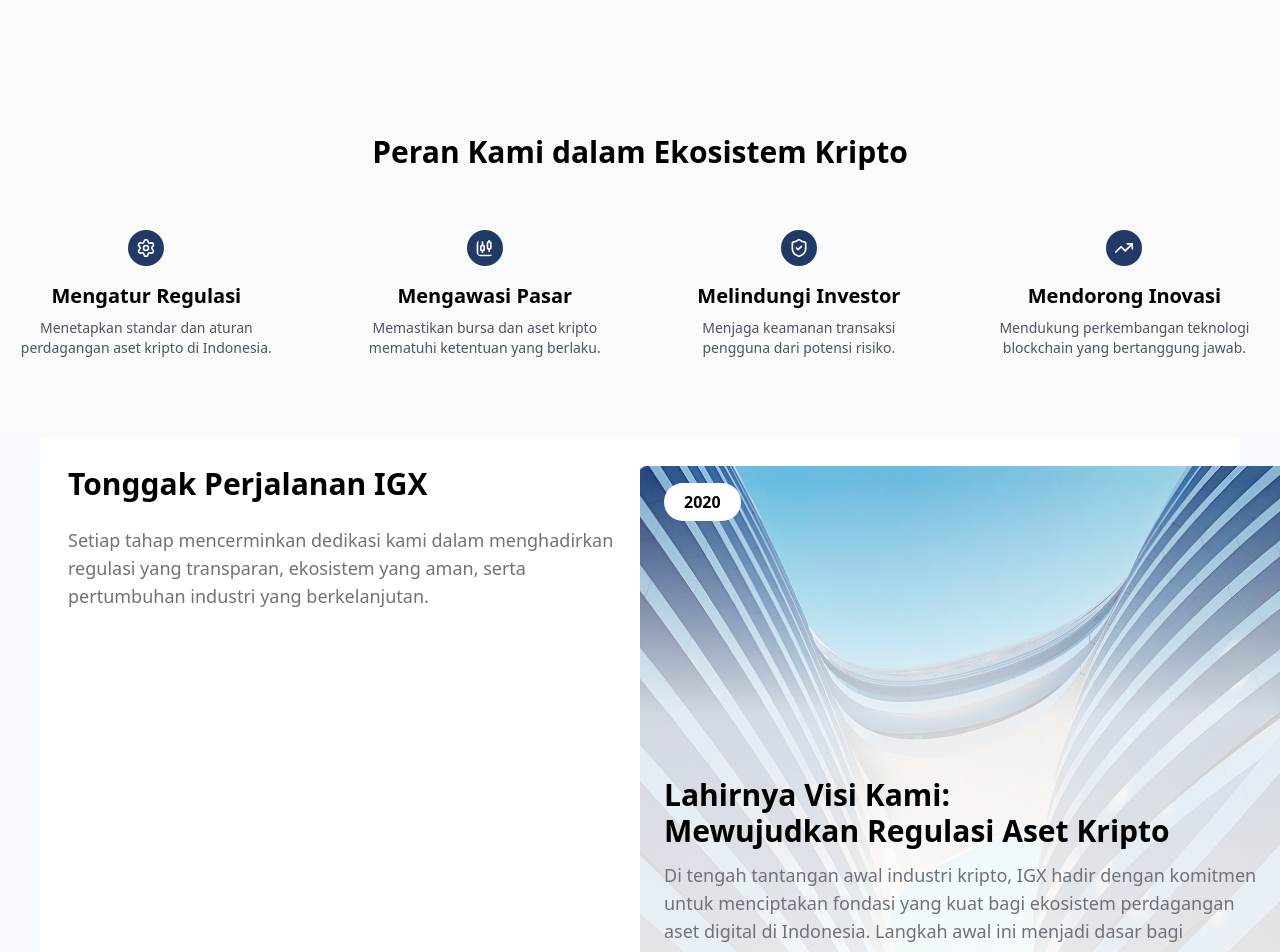
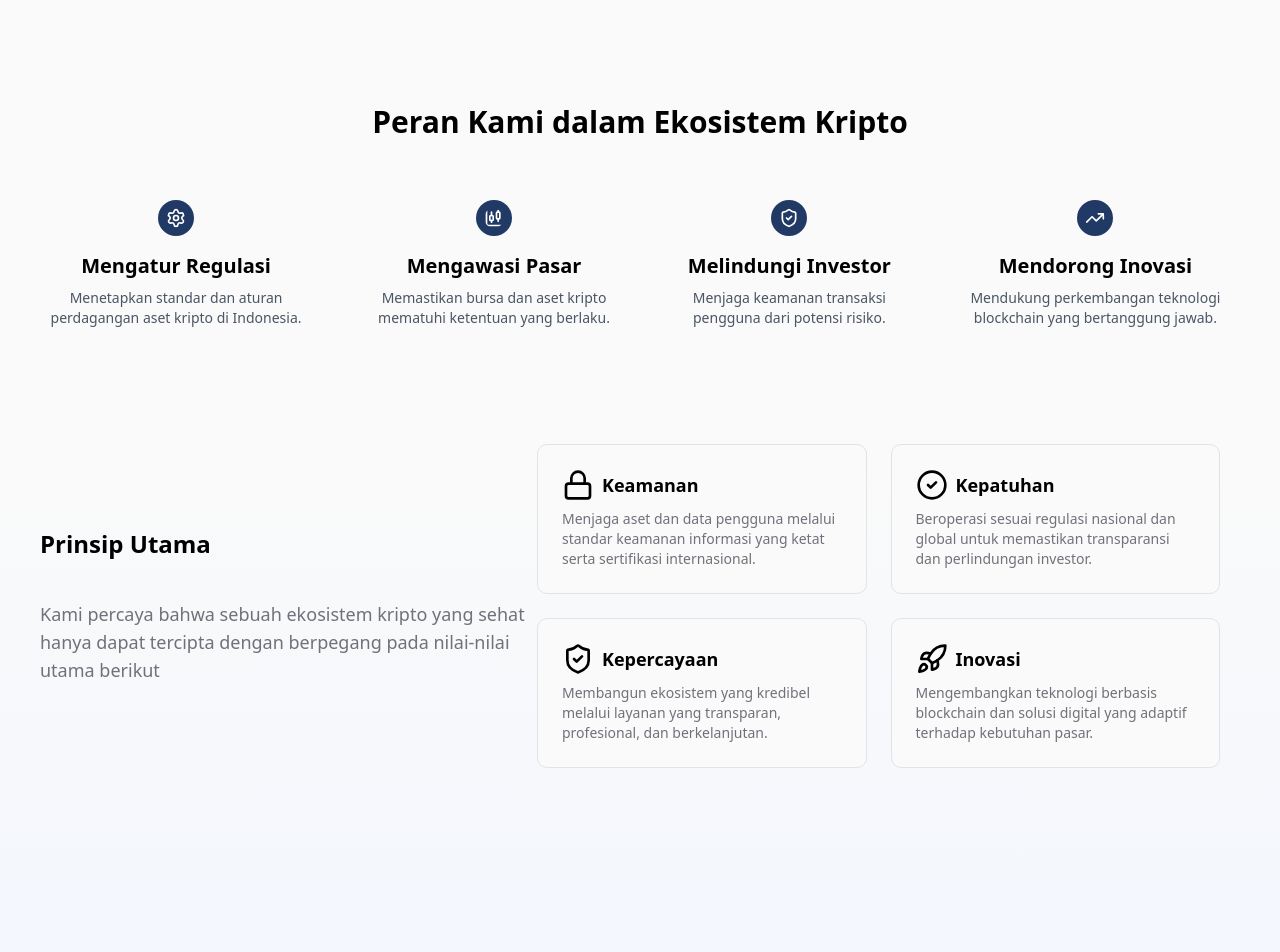
Before and after one commit to fernanda-syafalam/landing-page-bursa, a Next.js app: page /tentang-kami in a window 1280 px wide. Shown: the part 1220-2172 px from the top of the page. Built offline with nearby package versions, Linux system fonts and the light colour scheme.

Commit message:
fix:style ui and adjustmen like ui/ux

```diff
--- a/app/tentang-kami/page.tsx
+++ b/app/tentang-kami/page.tsx
@@ -2,8 +2,8 @@ import FooterSection from '@/components/footer'
 import Navbar from '@/components/navbar'
 import HeroTentangKami from '@/modules/tentang-kami/components/hero-tentang-kami'
 import PeranSection from '@/modules/tentang-kami/components/peran'
-import PerjalananTentangKami from '@/modules/tentang-kami/components/perjalanan'
 import React from 'react'
+import PrinsipSection from '@/modules/tentang-kami/components/prinsip'
 
 const TentangKamiPage = () => {
   return (
@@ -11,7 +11,8 @@ const TentangKamiPage = () => {
         <Navbar variant="white" />
         <HeroTentangKami />
         <PeranSection />
-        <PerjalananTentangKami />
+        {/* <PerjalananTentangKami /> */}
+        <PrinsipSection />
         <FooterSection />
     </>
   )
--- a/modules/tentang-kami/components/hero-tentang-kami.tsx
+++ b/modules/tentang-kami/components/hero-tentang-kami.tsx
@@ -16,7 +16,7 @@ const visiMisi = [
 const HeroTentangKami = () => {
   return (
     <section className="w-full min-h-screen">
-      <div className="container mx-auto mt-40 flex flex-col gap-4 justify-center items-center text-center">
+      <div className="container-custom mt-40 flex flex-col gap-4 justify-center items-center text-center">
         <DotText text="Tentang Kami" />
         <h1 className="text-5xl font-bold ">
           Hadir untuk Regulasi, Transparansi, <br /> dan Keamanan Kripto
@@ -26,11 +26,11 @@ const HeroTentangKami = () => {
           berjalan sehat dan terpercaya melalui pengawasan, standar keamanan, serta infrastruktur yang terintegrasi.
         </p>
       </div>
-      <div className="container mx-auto my-24">
+      <div className="container-custom my-24">
         <Image src="/images/about-hero.png" alt="hero-tentang-kami" width={1920} height={1080} />
       </div>
 
-      <div className="container mx-auto my-24 flex gap-20 justify-between items-center">
+      <div className="container-custom my-24 flex gap-20 justify-between items-center">
         {visiMisi.map((item, index) => (
           <div key={index} className="flex flex-col gap-4">
             <h2 className="text-3xl font-semibold">{item.title}</h2>
--- a/modules/tentang-kami/components/peran.tsx
+++ b/modules/tentang-kami/components/peran.tsx
@@ -4,7 +4,7 @@ import React from 'react';
 const PeranSection = () => {
   return (
     <section className="w-full ">
-      <div className="container mx-auto mt-36 mb-20 flex flex-col gap-5 justify-center items-center">
+      <div className="container-custom mt-36 mb-29 flex flex-col gap-5 justify-center items-center">
         <h1 className='text-3xl font-semibold'>Peran Kami dalam Ekosistem Kripto</h1>
         <div className="flex gap-12 items-center justify-center mt-10">
           {missionItems.map((item, index) => (
--- a/modules/tentang-kami/components/perjalanan.tsx
+++ b/modules/tentang-kami/components/perjalanan.tsx
@@ -4,8 +4,8 @@ import React from 'react';
 const PerjalananTentangKami = () => {
   return (
     <section className="h-[727px] w-full bg-[#F6F9FF]">
-      <div className="container w-[1200px] h-[587px] p-7 rounded mx-auto grid grid-cols-2  bg-white">
-        <div className="flex flex-col gap-6 ">
+      <div className="container-custom h-[587px] p-7 rounded mx-auto flex gap-3  bg-white">
+        <div className="flex flex-col gap-6 max-w-[463px]">
           <h2 className="text-3xl font-semibold">Tonggak Perjalanan IGX</h2>
           <p className="text-lg text-muted-foreground">
             Setiap tahap mencerminkan dedikasi kami dalam menghadirkan regulasi yang transparan, ekosistem yang aman, serta pertumbuhan
@@ -14,7 +14,7 @@ const PerjalananTentangKami = () => {
         </div>
 
         <div
-          className="w-[653px] bg-no-repeat bg-center bg-cover p-6 flex flex-col justify-between"
+          className="max-w-[653px] bg-no-repeat bg-center bg-cover p-6 flex flex-col justify-between"
           style={{ backgroundImage: 'url(/images/about-perjalanan.png)' }}
         >
           <div className="">
--- /dev/null
+++ b/modules/tentang-kami/components/prinsip.tsx
@@ -0,0 +1,54 @@
+import { CheckCircle2, Dot, Layers2Icon, LockIcon, PinIcon, RocketIcon, ShieldCheckIcon } from 'lucide-react';
+import React from 'react';
+
+const prinsipItems = [
+  {
+    icon: LockIcon,
+    title: 'Keamanan',
+    desc: 'Menjaga aset dan data pengguna melalui standar keamanan informasi yang ketat serta sertifikasi internasional.'
+  },
+  {
+    icon: CheckCircle2,
+    title: 'Kepatuhan',
+    desc: 'Beroperasi sesuai regulasi nasional dan global untuk memastikan transparansi dan perlindungan investor.'
+  },
+  {
+    icon: ShieldCheckIcon,
+    title: 'Kepercayaan',
+    desc: 'Membangun ekosistem yang kredibel melalui layanan yang transparan, profesional, dan berkelanjutan.'
+  },
+  {
+    icon: RocketIcon,
+    title: 'Inovasi',
+    desc: 'Mengembangkan teknologi berbasis blockchain dan solusi digital yang adaptif terhadap kebutuhan pasar.'
+  }
+];
+
+const PrinsipSection = () => {
+  return (
+    <section className="min-h-screen w-full bg-[linear-gradient(to_bottom,#F6F9FF00,#F0F5FF)]">
+      <div className="container-custom flex gap-3 items-center align-middle">
+        <div className="max-w-[485px] h-full flex flex-col justify-center ">
+          <h3 className="text-2xl font-bold">Prinsip Utama</h3>
+          <p className="text-muted-foreground text-lg mt-10">
+            Kami percaya bahwa sebuah ekosistem kripto yang sehat hanya dapat tercipta dengan berpegang pada nilai-nilai utama berikut
+          </p>
+        </div>
+
+        <div className="grid grid-cols-2 gap-6 w-[683px]">
+          {prinsipItems.map((item, index) => (
+            <div key={index} className="bg-[#FAFAFA] p-6 rounded-lg border border-[#DFE4EA]  flex flex-col gap-2">
+              <div className="flex items-center gap-2">
+                <item.icon className="h-8 w-8 text-primary" />
+                <h4 className="font-bold text-lg">{item.title}</h4>
+              </div>
+              <p className="text-muted-foreground text-sm">{item.desc}</p>
+            </div>
+          ))}
+        </div>
+      </div>
+    </section>
+  );
+};
+
+export default PrinsipSection;
```
